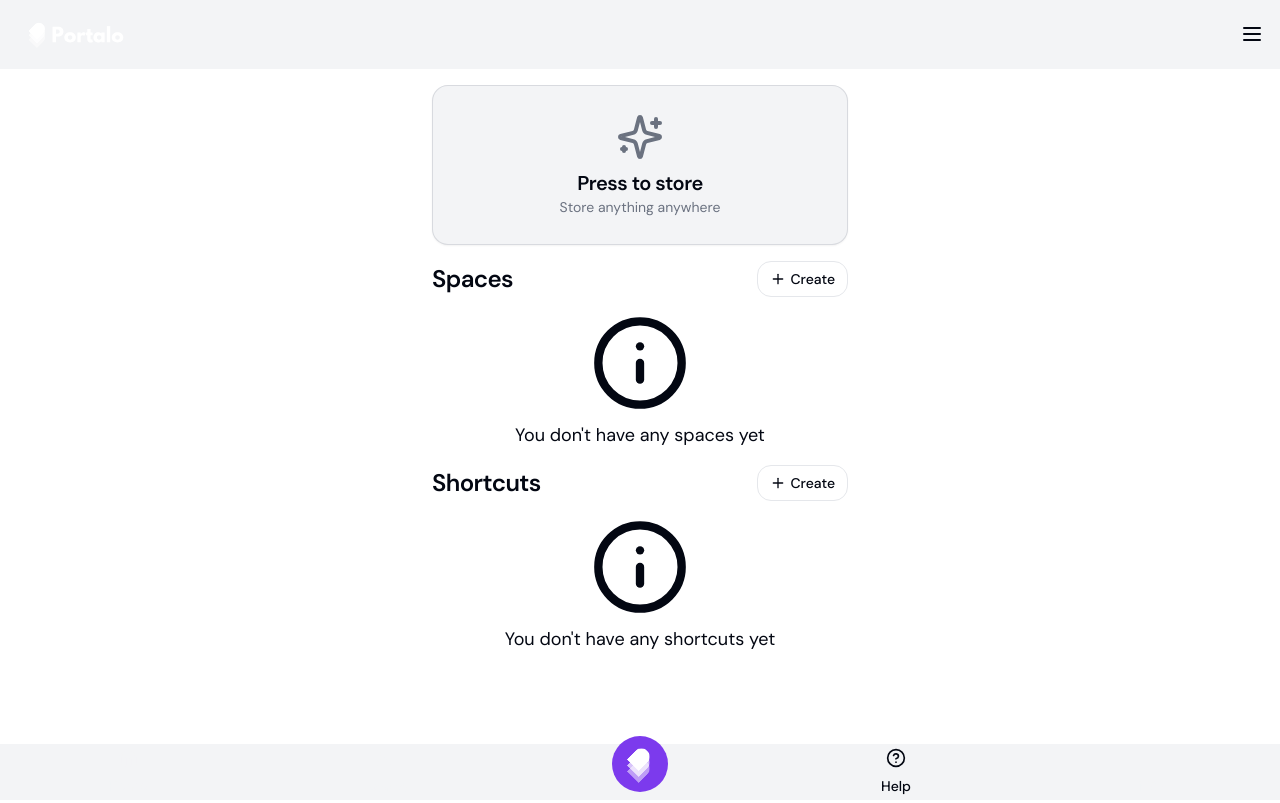
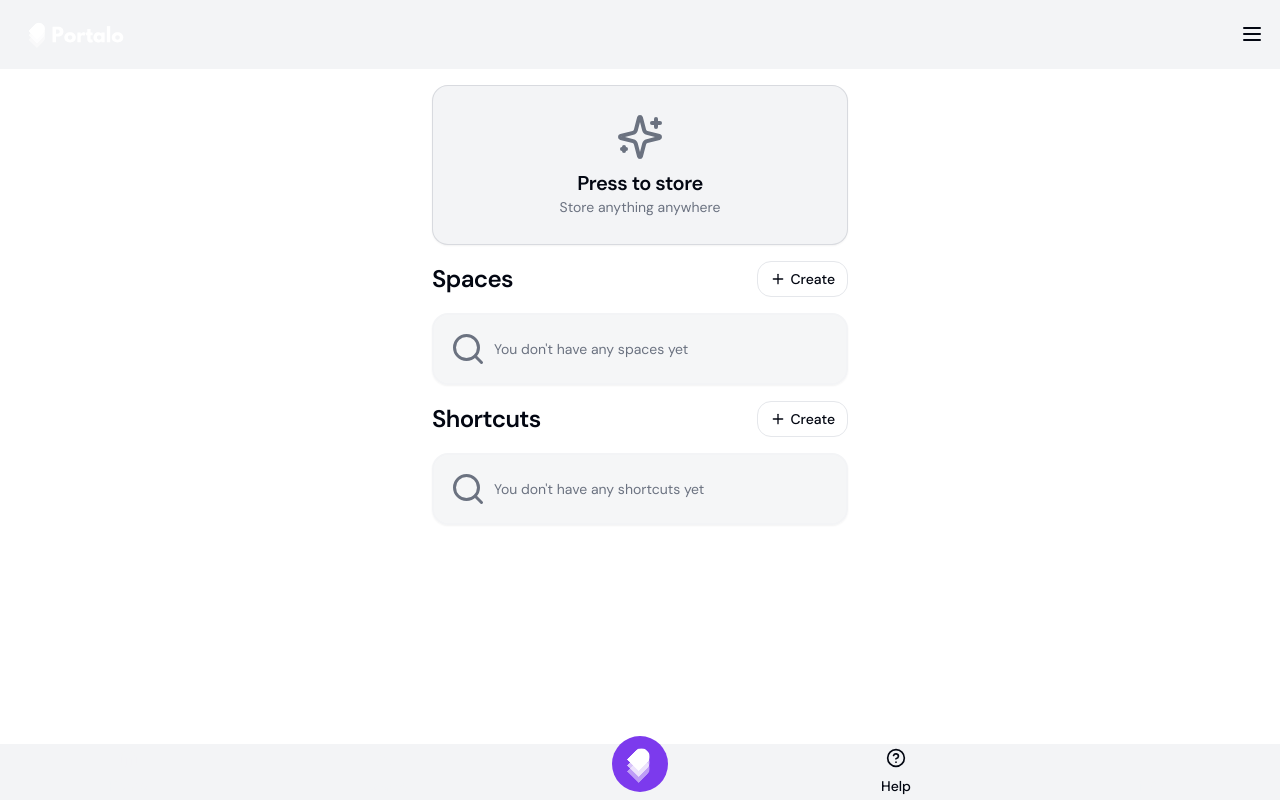
Before and after one commit to portalo-app/portalo-ui, a Next.js app: page / in a window 1280 px wide. Built offline with nearby package versions, Linux system fonts and the light colour scheme.

Commit message:
feat: improve states

```diff
--- a/app/(app)/(home)/page.tsx
+++ b/app/(app)/(home)/page.tsx
@@ -70,7 +70,7 @@ const AppPage: FunctionComponent<AppPageProps> = () => {
             </div>
           ) : (
             <div className="flex content-center justify-center mt-4">
-              <State type="info" size={100} label={emptySpacesMessage} />
+              <State type="empty" label={emptySpacesMessage} />
             </div>
           )}
         </div>
@@ -90,7 +90,7 @@ const AppPage: FunctionComponent<AppPageProps> = () => {
             </div>
           ) : (
             <div className="flex content-center justify-center mt-4">
-              <State type="info" size={100} label={emptyShortcutsMessage} />
+              <State type="empty" label={emptyShortcutsMessage} />
             </div>
           )}
         </div>
--- a/app/(app)/spaces/[spaceId]/vaults/[vaultId]/page.tsx
+++ b/app/(app)/spaces/[spaceId]/vaults/[vaultId]/page.tsx
@@ -4,11 +4,11 @@ import ElementItem from '@components/elements/ElementItem';
 import VaultTitle from '@components/vaults/VaultTitle';
 import { ROUTES } from '@constants/routes.const';
 import CreateButton from '@core/components/CreateButton';
+import State from '@core/components/State';
 import { Space, Vault, VaultElement } from '@models/space';
 import { spacesState } from '@states/spaces.atom';
 import { NextPage } from 'next';
-import { usePathname } from 'next/navigation';
-import router from 'next/router';
+import { usePathname, useRouter } from 'next/navigation';
 import { useEffect, useState } from 'react';
 import { useRecoilValue } from 'recoil';
 
@@ -17,6 +17,7 @@ interface VaultDetailsProps {
 }
 
 const VaultDetail: NextPage<VaultDetailsProps> = ({ params }) => {
+  const router = useRouter();
   const [space, setSpace] = useState<Space | null>(null);
   const [vault, setVault] = useState<Vault<VaultElement> | null>(null);
   const pathName = usePathname();
@@ -39,7 +40,7 @@ const VaultDetail: NextPage<VaultDetailsProps> = ({ params }) => {
 
     setSpace(selectedSpace);
     setVault(selectedVault);
-  }, [spacesData, spaceId, vaultId]);
+  }, [spacesData, spaceId, vaultId, router]);
 
   return (
     <div className="space-y-4">
@@ -52,14 +53,25 @@ const VaultDetail: NextPage<VaultDetailsProps> = ({ params }) => {
       {/* <div>VARIANT FILTER</div> */}
 
       <div className="space-y-4">
-        {vault?.elements.map((element, index) => (
-          <ElementItem
-            key={index}
-            element={element}
-            spaceId={spaceId}
-            vaultId={vaultId}
+        {vault?.elements?.length ?? 0 > 0 ? (
+          vault?.elements.map((element, index) => (
+            <ElementItem
+              key={index}
+              element={element}
+              spaceId={spaceId}
+              vaultId={vaultId}
+            />
+          ))
+        ) : (
+          <State
+            type="empty"
+            label="You don't have any elements yet"
+            action={{
+              label: 'Create Element',
+              onClick: () => router.push(`${pathName}/new`),
+            }}
           />
-        ))}
+        )}
       </div>
     </div>
   );
--- a/src/core/components/State.tsx
+++ b/src/core/components/State.tsx
@@ -1,11 +1,24 @@
-import { AlertTriangle, CheckCircle, Info, XCircle } from 'lucide-react';
+import { Button } from '@core/ui/Button';
+import { Card } from '@core/ui/Card';
+import { TypographyMuted } from '@core/ui/Typography';
+import {
+  AlertTriangle,
+  CheckCircle,
+  Info,
+  Search,
+  XCircle,
+} from 'lucide-react';
 
-type StateType = 'success' | 'info' | 'warning' | 'error';
+type StateType = 'success' | 'info' | 'warning' | 'error' | 'empty';
 type SizeType = number;
 interface StateProps {
   type: StateType;
   label: string;
   size?: SizeType;
+  action?: {
+    label: string;
+    onClick: () => void;
+  };
 }
 
 const StateIcon: React.FC<{ type: StateType; size?: SizeType }> = ({
@@ -17,6 +30,8 @@ const StateIcon: React.FC<{ type: StateType; size?: SizeType }> = ({
       return <CheckCircle size={size} />;
     case 'info':
       return <Info size={size} />;
+    case 'empty':
+      return <Search size={size} />;
     case 'warning':
       return <AlertTriangle size={size} />;
     case 'error':
@@ -26,12 +41,21 @@ const StateIcon: React.FC<{ type: StateType; size?: SizeType }> = ({
   }
 };
 
-const State: React.FC<StateProps> = ({ type, label, size }) => {
+const State: React.FC<StateProps> = ({ type, label, size, action }) => {
   return (
-    <div className="flex items-center flex-col">
-      <StateIcon type={type} size={size} />
-      <h2 className="text-lg mt-2 ">{label}</h2>
-    </div>
+    <Card className="border-2 border-muted w-full p-4 text-muted-foreground bg-muted/80">
+      <div className="flex items-center gap-2">
+        <StateIcon type={type} size={size || 36} />
+
+        <TypographyMuted>{label}</TypographyMuted>
+      </div>
+
+      {action && (
+        <Button className="w-full mt-4" onClick={action.onClick}>
+          {action.label}
+        </Button>
+      )}
+    </Card>
   );
 };
 
```
